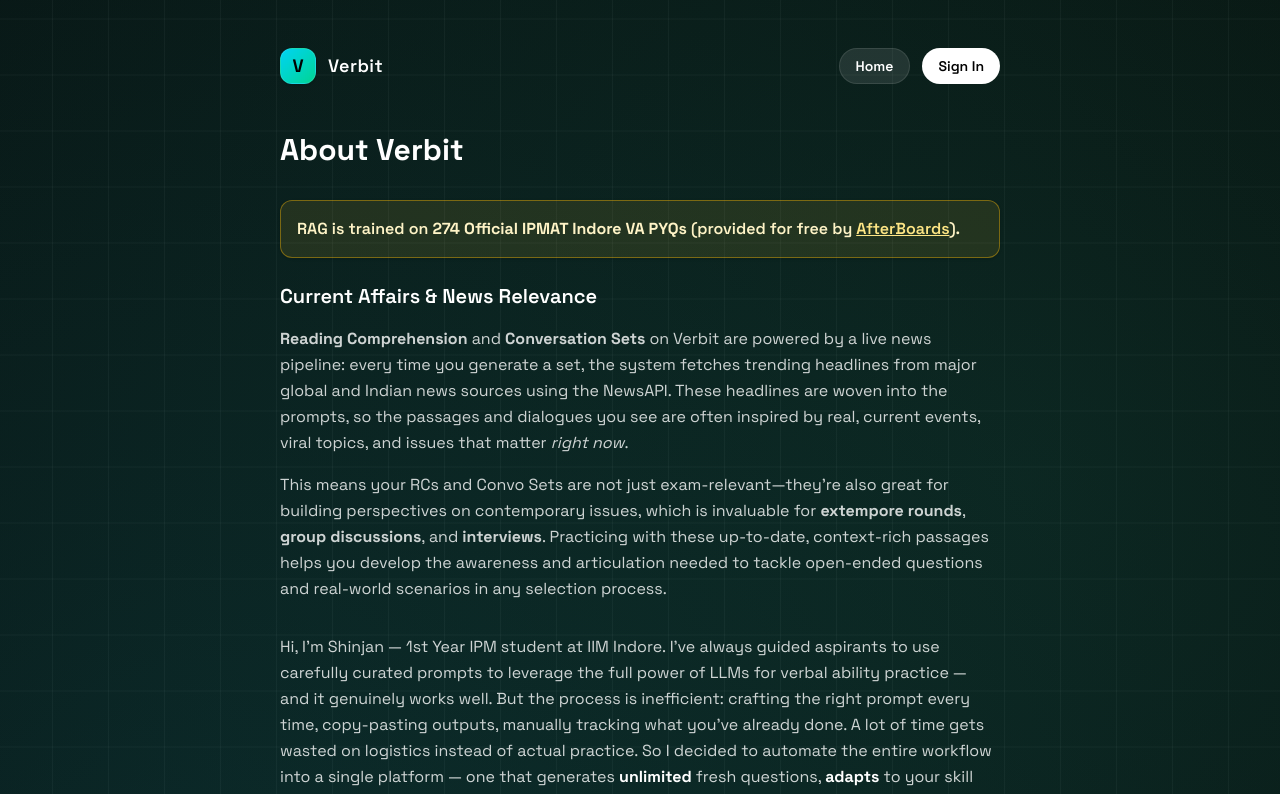
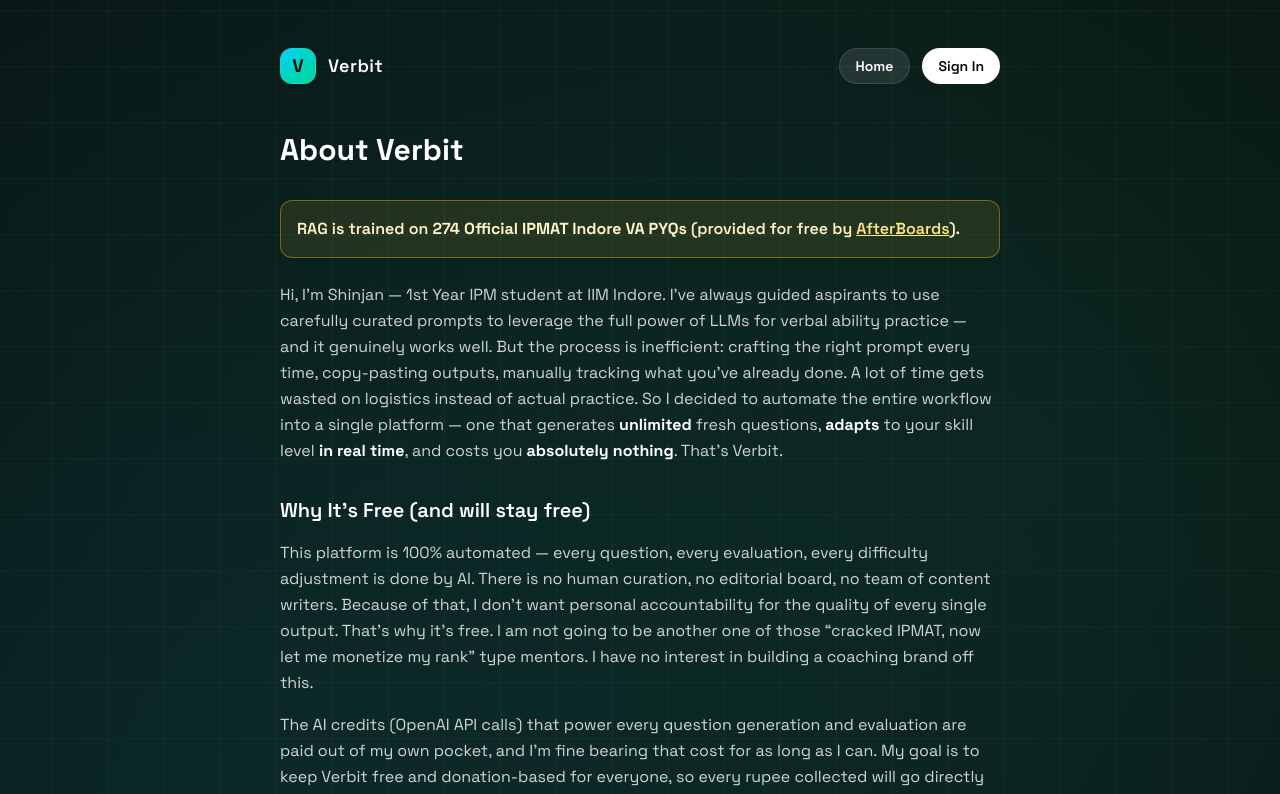
Before and after one commit to Synic-dx/Verbit, a Next.js app: page /about in a window 1280 px wide. Shown: the top 794 px of the page. Built offline with nearby package versions, Linux system fonts and the light colour scheme; no server answers.

Commit message:
Remove Current Affairs section from about page
Removed the Current Affairs & News Relevance section and its content to streamline the page.

```diff
--- a/app/about/page.tsx
+++ b/app/about/page.tsx
@@ -74,16 +74,6 @@
               <span className="text-amber-100">).</span>
             </span>
           </div>
-
-          <section className="space-y-4">
-            <h2 className="text-xl font-semibold text-white">Current Affairs & News Relevance</h2>
-            <p>
-              <strong>Reading Comprehension</strong> and <strong>Conversation Sets</strong> on Verbit are powered by a live news pipeline: every time you generate a set, the system fetches trending headlines from major global and Indian news sources using the NewsAPI. These headlines are woven into the prompts, so the passages and dialogues you see are often inspired by real, current events, viral topics, and issues that matter <em>right now</em>.
-            </p>
-            <p>
-              This means your RCs and Convo Sets are not just exam-relevant—they're also great for building perspectives on contemporary issues, which is invaluable for <strong>extempore rounds</strong>, <strong>group discussions</strong>, and <strong>interviews</strong>. Practicing with these up-to-date, context-rich passages helps you develop the awareness and articulation needed to tackle open-ended questions and real-world scenarios in any selection process.
-            </p>
-          </section>
 
           <section className="space-y-4">
             <p>
```
